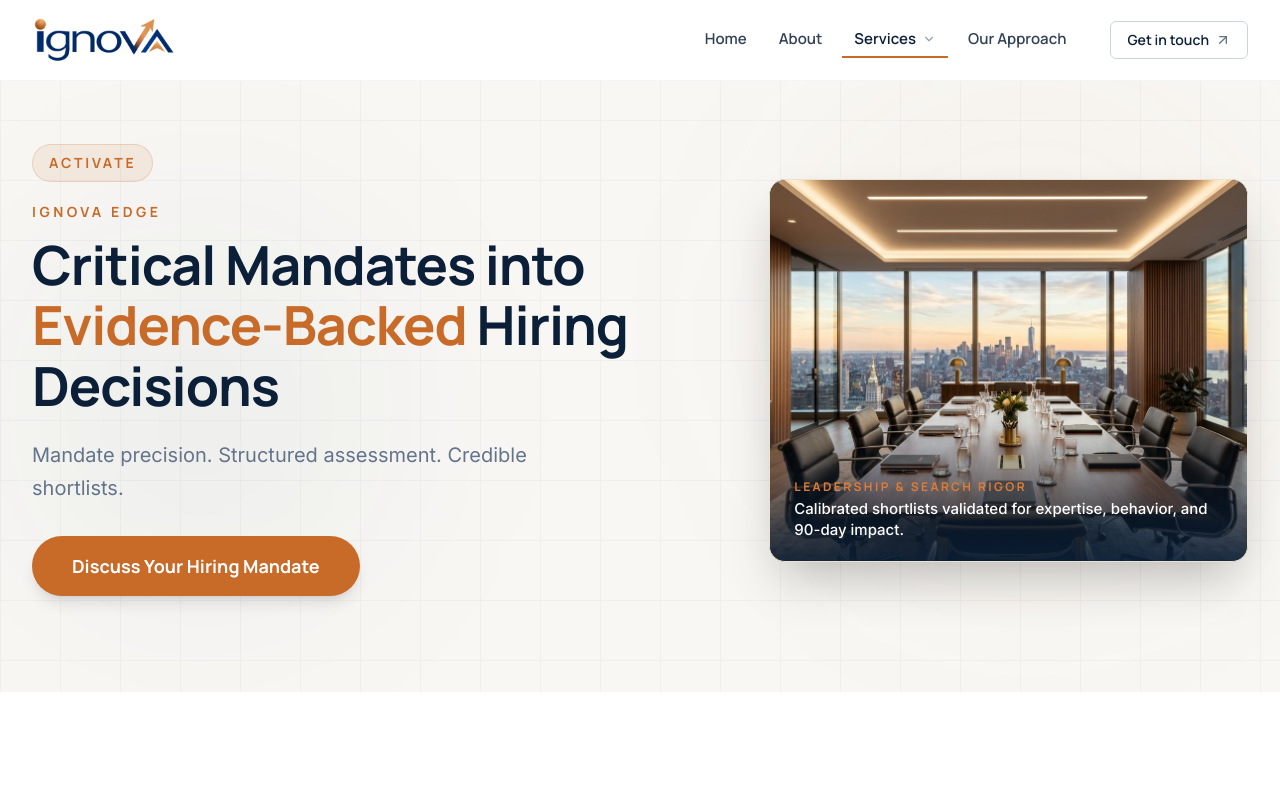
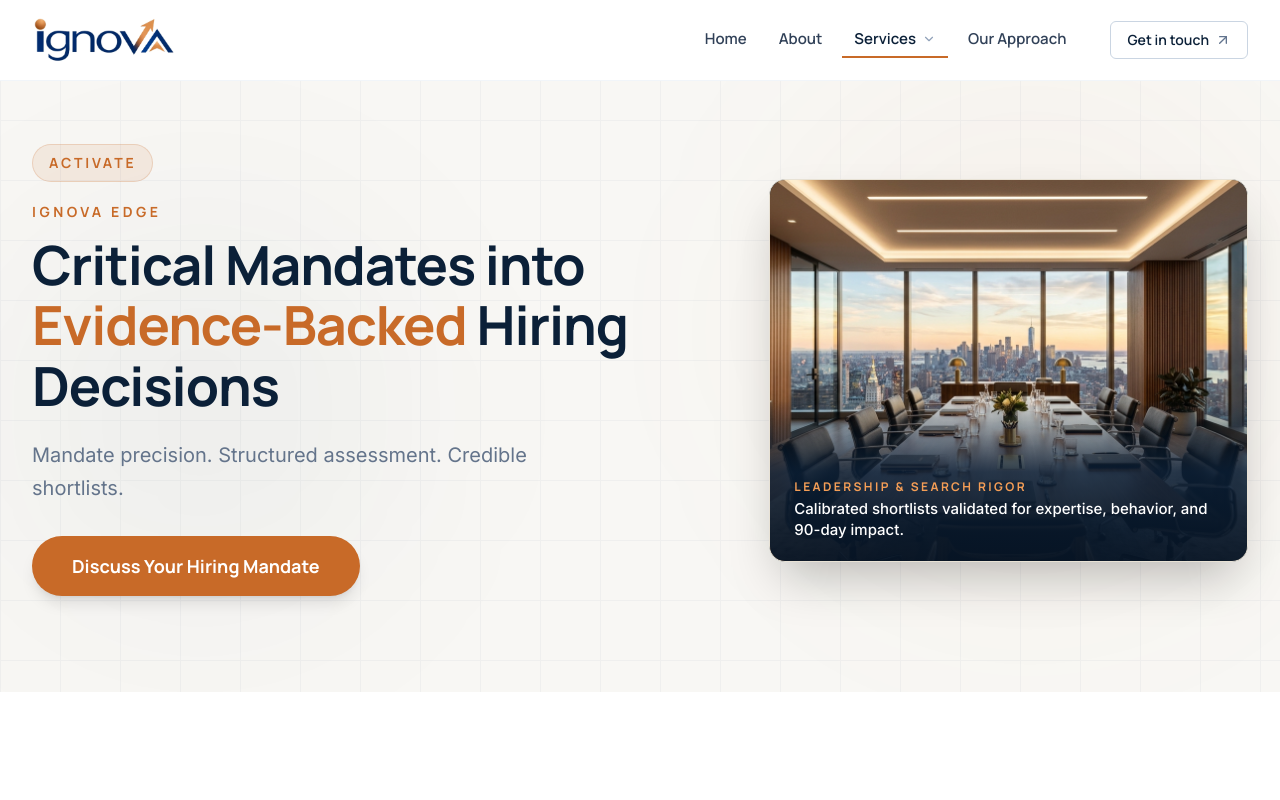
Before and after one commit to ayushprakash1010-jpg/Ignova, a Next.js app: page /services/edge in a window 1280 px wide. Shown: the top 800 px of the page. Built offline with nearby package versions, Linux system fonts and the light colour scheme; a web font is replaced by a local one.

Commit message:
fix(services): strengthen caption scrim contrast on PracticeHeroVisual

```diff
--- a/src/components/ui/PracticeHeroVisual.tsx
+++ b/src/components/ui/PracticeHeroVisual.tsx
@@ -41,9 +41,9 @@ export default function PracticeHeroVisual({
           className={`object-cover ${objectPosition}`}
         />
 
-        {/* Subtle editorial caption gradient */}
-        <div className="absolute inset-x-0 bottom-0 bg-gradient-to-t from-[#0B2038]/90 via-[#0B2038]/45 to-transparent pt-14 pb-5 px-6">
-          <span className="block text-xs font-bold uppercase tracking-[0.2em] text-[#DF7C36] font-accent mb-1">
+        {/* High-contrast editorial caption scrim */}
+        <div className="absolute inset-x-0 bottom-0 bg-gradient-to-t from-[#071526]/95 via-[#0B2038]/85 via-55% to-transparent pt-20 pb-5 px-6">
+          <span className="block text-xs font-bold uppercase tracking-[0.2em] text-[#F59E56] font-accent mb-1">
             {eyebrow}
           </span>
           <p className="text-sm sm:text-[15px] font-medium text-white leading-snug">
```
